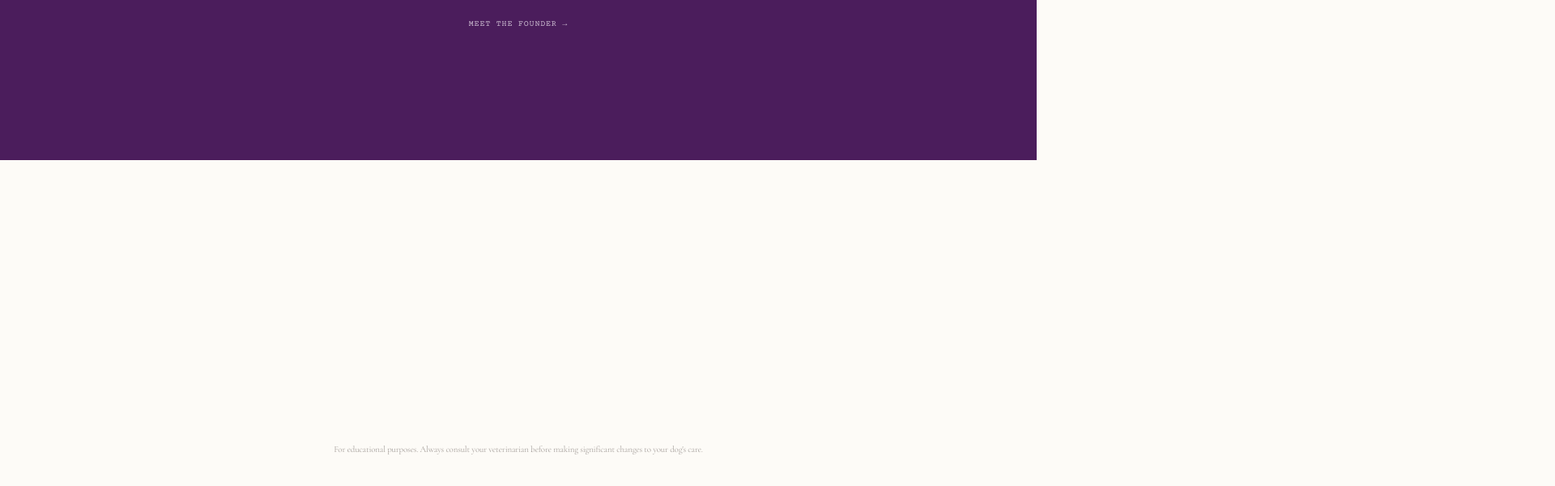
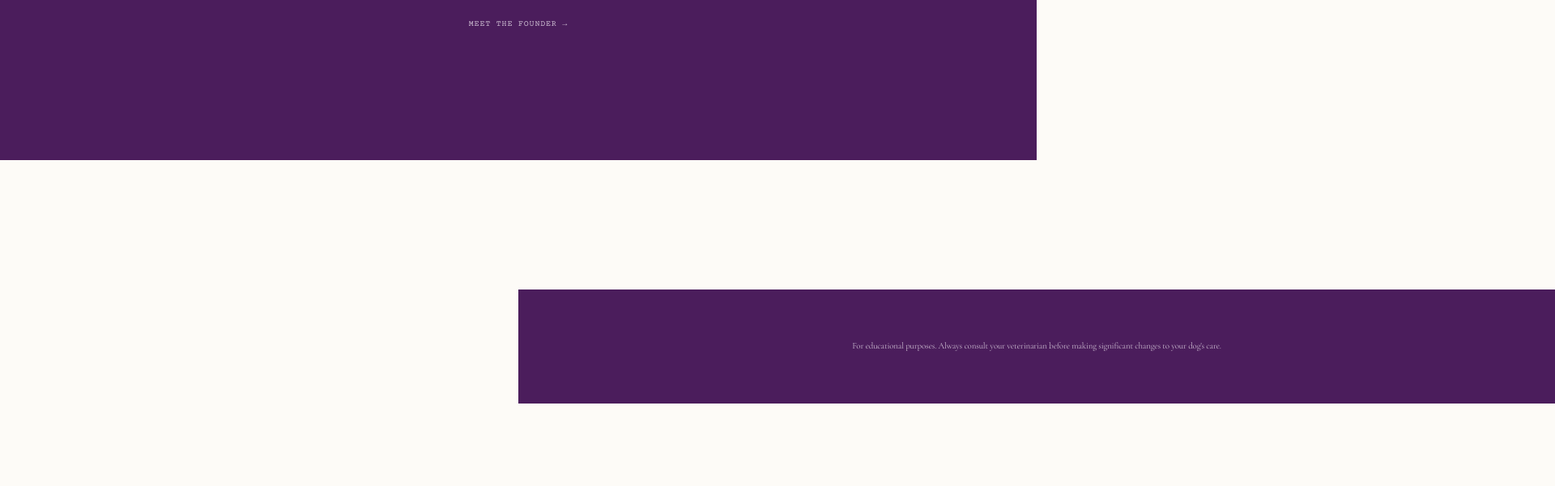
Before and after one commit to CassieAitken/the-paya-method, a React (Vite) app: page / in a window 1280 px wide. Shown: the part 3848-4449 px from the top of the page at 81% size, 1920 px wide, since content can reach past the window. After the commit the page ends 4347 px from the top, so only its background shows below. Built offline with nearby package versions, Linux system fonts and the light colour scheme.

Commit message:
Footer plum on landing page (flush against Final CTA), cream on all other pages

```diff
--- a/src/App.tsx
+++ b/src/App.tsx
@@ -784,8 +784,8 @@ The part that got me? How much my own habits are showing up in their biology.`;
         )}
       </main>
 
-      <footer className={`max-w-4xl mx-auto px-8 lg:px-12 py-16 text-center mt-32 ${step === 'analyzing' ? 'hidden' : ''}`}>
-        <p className="text-[11px] text-stone-400 font-serif">
+      <footer className={`max-w-4xl mx-auto px-8 lg:px-12 py-16 text-center ${step === 'landing' ? '' : 'mt-32'} ${step === 'analyzing' ? 'hidden' : ''} ${step === 'landing' ? 'relative left-1/2 right-1/2 -mx-[50vw] w-screen bg-[#4B1D5C] !max-w-none !px-8' : ''}`}>
+        <p className={`text-[11px] font-serif ${step === 'landing' ? 'text-[#C9B9CE]' : 'text-stone-400'}`}>
           For educational purposes. Always consult your veterinarian before making significant changes to your dog's care.
         </p>
       </footer>
```
